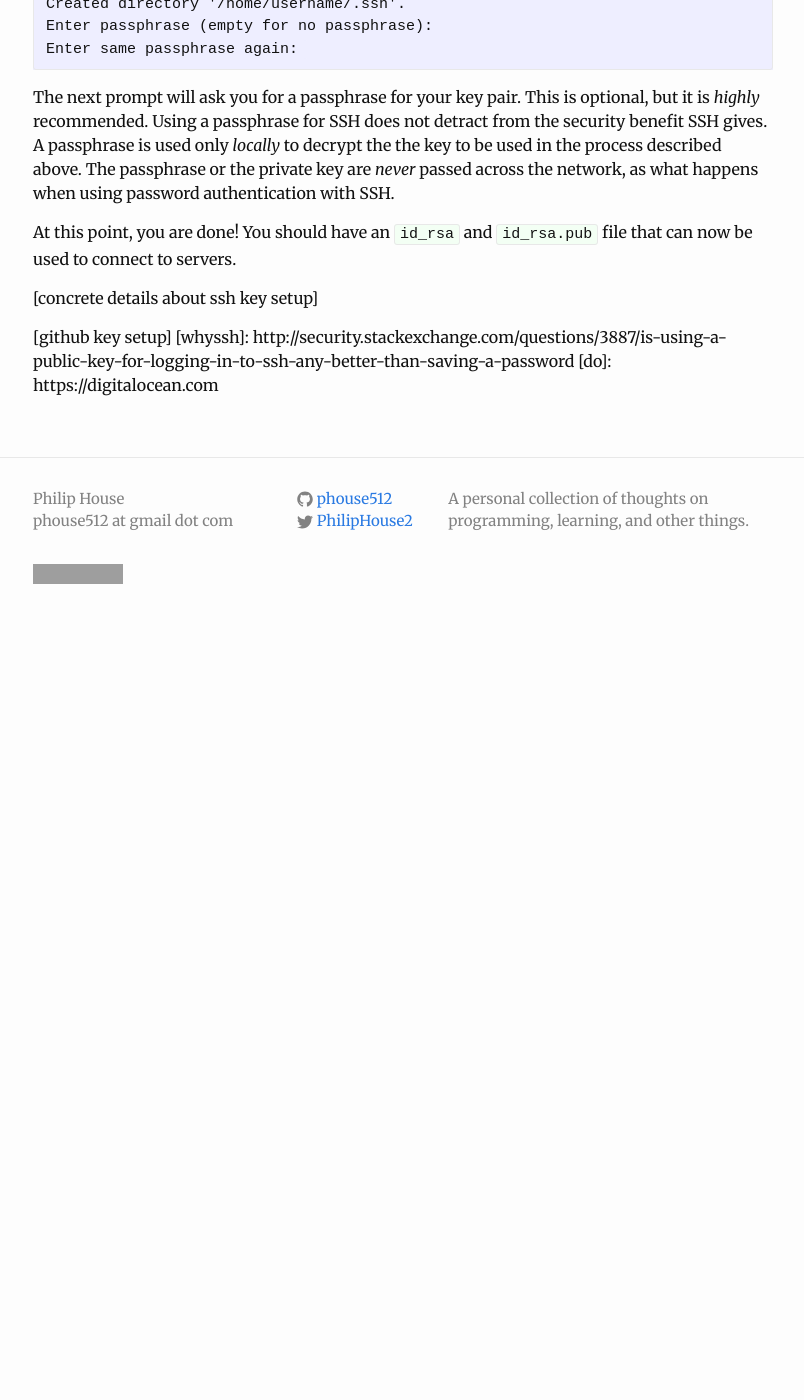
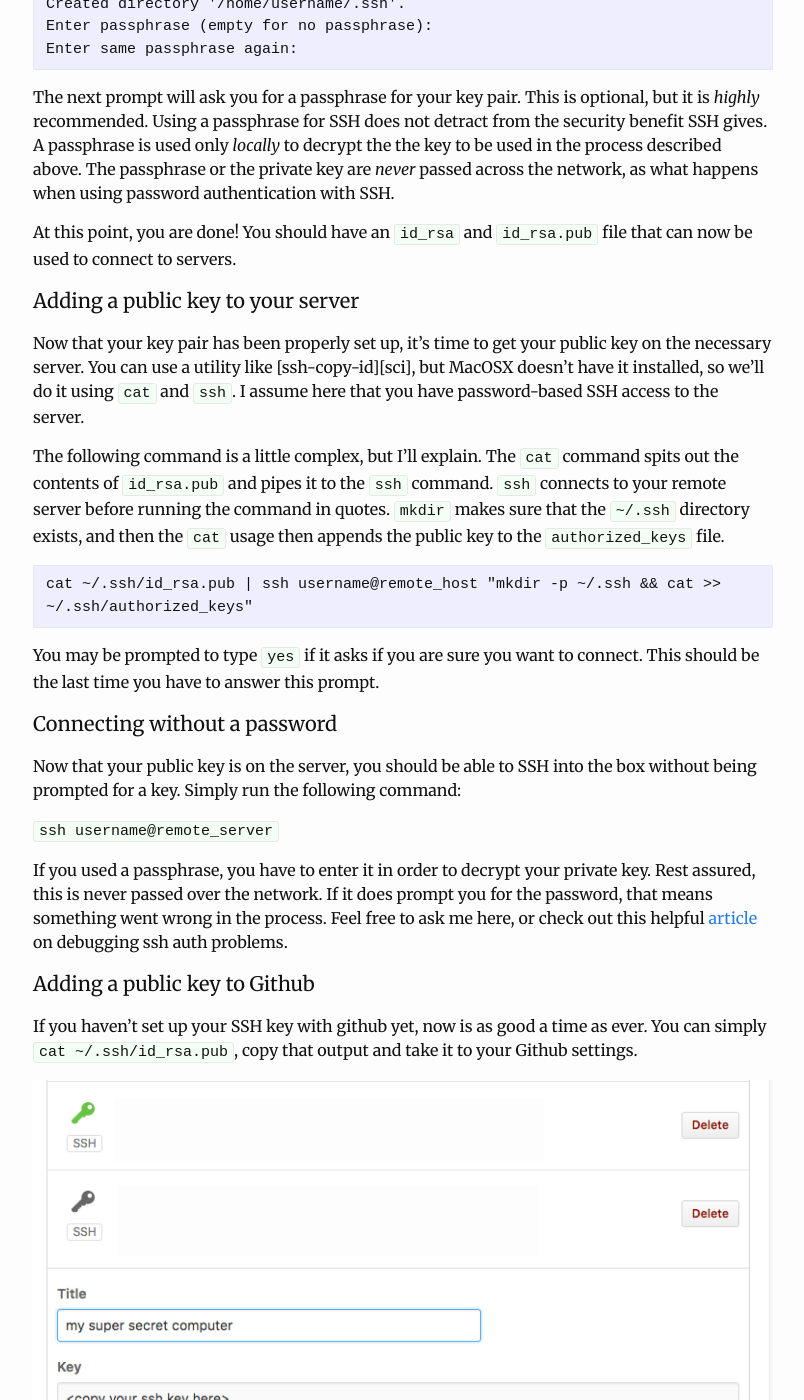
Before and after one commit to phouse512/blog, a Jekyll site: the page built from _posts/2016-10-30-configuring-ssh-keys-linux.markdown, in a window 1280 px wide and 1400 px high, scrolled down 1417 px. Shown: the whole window, without its empty margins (237-1041 px from the left). Built offline with Jekyll 4.4.1, drawn with Linux system fonts in a browser that asks for light colours; a script that is not in the unit is left out; comment, search, counter and statistics services are not loaded; before the commit the page ends 2047 px from its top, so only the background shows below that; some of the changed text lies outside the part shown; grey boxes are pictures that could not be loaded.

Commit message:
more progress, just waiting on diagram

````diff
--- a/_posts/2016-10-30-configuring-ssh-keys-linux.markdown
+++ b/_posts/2016-10-30-configuring-ssh-keys-linux.markdown
@@ -88,10 +88,59 @@ happens when using password authentication with SSH.
 At this point, you are done! You should have an `id_rsa` and `id_rsa.pub` file
 that can now be used to connect to servers.
 
+#### Adding a public key to your server
 
-[concrete details about ssh key setup]
+Now that your key pair has been properly set up, it's time to get your public
+key on the necessary server. You can use a utility like [ssh-copy-id][sci], but
+MacOSX doesn't have it installed, so we'll do it using `cat` and
+`ssh`. I assume here that you have password-based SSH access to the server.
 
+The following command is a little complex, but I'll explain. The `cat`
+command spits out the contents of `id_rsa.pub` and pipes it to the `ssh`
+command. `ssh` connects to your remote server before running the command in
+quotes. `mkdir` makes sure that the `~/.ssh` directory exists, and then the
+`cat` usage then appends the public key to the `authorized_keys` file.
 
-[github key setup]
+```
+cat ~/.ssh/id_rsa.pub | ssh username@remote_host "mkdir -p ~/.ssh && cat >>
+~/.ssh/authorized_keys"
+```
+
+You may be prompted to type `yes` if it asks if you are sure you want to
+connect. This should be the last time you have to answer this prompt.
+
+#### Connecting without a password
+
+Now that your public key is on the server, you should be able to SSH into the
+box without being prompted for a key. Simply run the following command:
+
+`ssh username@remote_server`
+
+If you used a passphrase, you have to enter it in order to decrypt your private
+key. Rest assured, this is never passed over the network. If it does prompt
+you for the password, that means something went wrong in the process. Feel free
+to ask me here, or check out this helpful [article][debug] on debugging ssh
+auth problems.
+
+#### Adding a public key to Github
+
+If you haven't set up your SSH key with github yet, now is as good a time as
+ever. You can simply `cat ~/.ssh/id_rsa.pub`, copy that output and take it to
+your Github settings.
+
+![github screenshot]({{ site.url }}/assets/github_screen.png)
+
+After that, you're all set with your local computer! Now that you understand
+how this process works, you can use it for any other servers or computers you
+want to access. Remember, you can copy your public key to as many servers as
+you'd like to get access to from your own computer, your private key will work
+with any of them. If you want to connect to a server from a different
+computer, then I recommend you run through the `ssh-keygen` steps as
+highlighted above.
+
+If something doesn't work for you, please let me know below and I'll help you
+out!
+
 [whyssh]: http://security.stackexchange.com/questions/3887/is-using-a-public-key-for-logging-in-to-ssh-any-better-than-saving-a-password
 [do]: https://digitalocean.com
+[debug]: https://blog.codefront.net/2007/02/28/debugging-ssh-public-key-authentication-problems/
````
Also changed, not shown: assets/github_screen.png (added).
